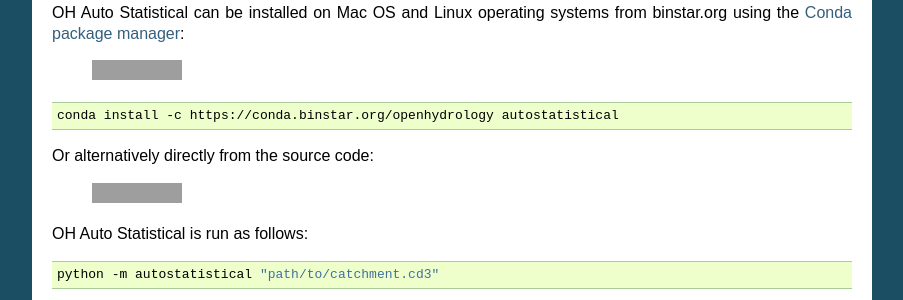
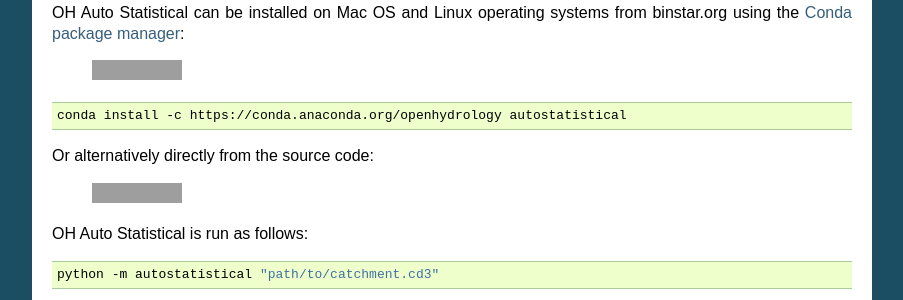
Before and after one commit to OpenHydrology/OH-Auto-Statistical, a Sphinx documentation site: the page built from docs/source/installation.rst, in a window 1280 px wide, cut to the strip 557-857 px from the top of the page. Shown: the whole strip, without its empty margins (198-1101 px from the left). Built offline with Sphinx 7.4.7, drawn with Linux system fonts in a browser that asks for light colours; some of the changed lines change nothing that is shown; grey boxes are pictures that could not be loaded.

Commit message:
replace binstar.org by anaconda.org

```diff
--- a/docs/source/installation.rst
+++ b/docs/source/installation.rst
@@ -34,12 +34,12 @@
 OH Auto Statistical can be installed on Mac OS and Linux operating systems from binstar.org using the `Conda package
 manager <http://conda.pydata.org/miniconda.html>`_:
 
-   .. image:: https://binstar.org/openhydrology/autostatistical/badges/version.svg
-      :target: https://binstar.org/openhydrology/autostatistical
+   .. image:: https://anaconda.org/openhydrology/autostatistical/badges/version.svg
+      :target: https://anaconda.org/openhydrology/autostatistical
 
 .. code-block:: shell
 
-   conda install -c https://conda.binstar.org/openhydrology autostatistical
+   conda install -c https://conda.anaconda.org/openhydrology autostatistical
 
 Or alternatively directly from the source code:
 
```
